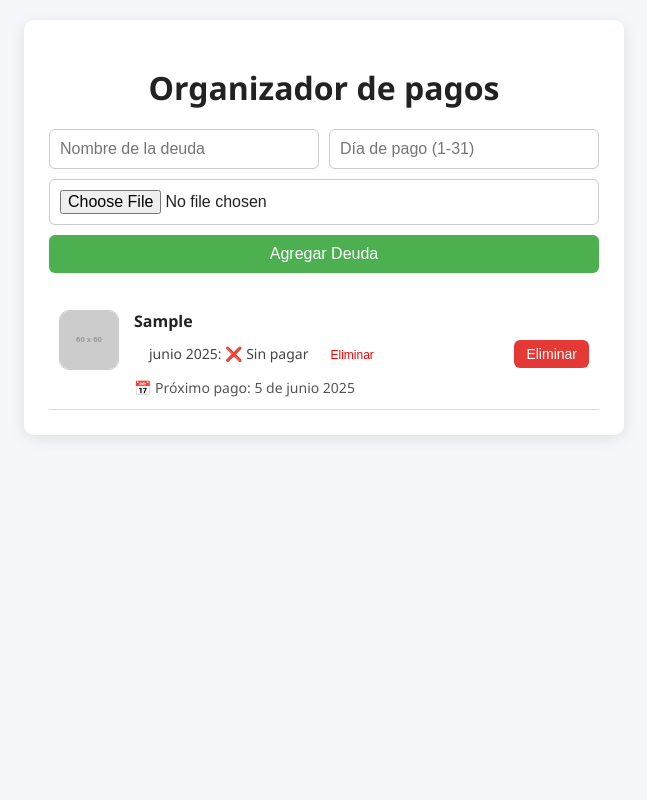
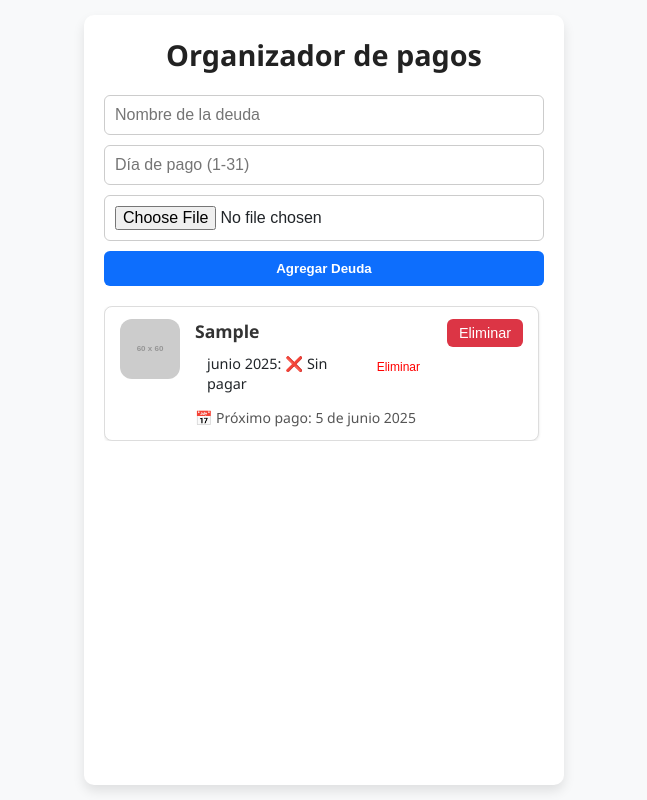
Before and after one commit to MCPOLLITOO/ChickPay, a plain HTML site: page index.html in a window 1280 px wide. Both pictures are taken after typing "Sample", "5" into the empty fields and a click on the button "Agregar Deuda". Shown: the whole page, without its empty margins (316-963 px from the left). Drawn offline with Linux system fonts and the light colour scheme; placeholder pictures from the web are drawn by us.

Commit message:
Update styles.css

```diff
--- a/styles.css
+++ b/styles.css
@@ -1,110 +1,196 @@
+/* Reset básico */
 * {
+  margin: 0;
+  padding: 0;
   box-sizing: border-box;
 }
 
 body {
   font-family: 'Segoe UI', Tahoma, Geneva, Verdana, sans-serif;
-  background-color: #f5f7fa;
-  margin: 0;
-  padding: 20px;
-  color: #222;
+  background: #f8f9fa;
+  color: #212529;
+  line-height: 1.4;
+  min-height: 100vh;
+  display: flex;
+  justify-content: center;
+  padding: 15px;
 }
 
 .container {
-  max-width: 600px;
-  margin: auto;
   background: white;
-  padding: 25px;
+  max-width: 480px;
+  width: 100%;
   border-radius: 10px;
-  box-shadow: 0 3px 15px rgba(0,0,0,0.1);
+  box-shadow: 0 6px 12px rgba(0,0,0,0.1);
+  padding: 20px;
+  display: flex;
+  flex-direction: column;
 }
 
-h1 {
+/* Header centrado */
+header {
   text-align: center;
   margin-bottom: 20px;
 }
 
-form {
-  display: flex;
-  flex-wrap: wrap;
-  gap: 10px;
-  margin-bottom: 25px;
+header h1 {
+  font-size: 1.8rem;
+  font-weight: 700;
+  color: #222;
 }
 
-form input[type="text"],
-form input[type="number"],
-form input[type="file"] {
-  flex: 1 1 150px;
-  padding: 10px;
-  border: 1.5px solid #ccc;
-  border-radius: 6px;
-  font-size: 16px;
+form#debtForm {
+  display: flex;
+  flex-direction: column;
+  gap: 10px;
+  margin-bottom: 20px;
 }
 
-form button {
-  background-color: #4caf50;
+form#debtForm input[type="text"],
+form#debtForm input[type="number"],
+form#debtForm input[type="file"] {
+  padding: 10px;
+  font-size: 1rem;
+  border: 1px solid #ccc;
+  border-radius: 6px;
+  width: 100%;
+}
+
+form#debtForm button[type="submit"] {
+  background-color: #0d6efd; /* azul */
+  color: white;
+  font-weight: 600;
+  padding: 10px;
   border: none;
-  padding: 10px 25px;
-  color: white;
-  font-size: 16px;
   border-radius: 6px;
   cursor: pointer;
   transition: background-color 0.3s ease;
-  flex: 1 1 100%;
 }
 
-form button:hover {
-  background-color: #45a049;
+form#debtForm button[type="submit"]:hover {
+  background-color: #084cd3;
 }
 
-#debtList .debt {
+#debtList {
+  display: flex;
+  flex-direction: column;
+  gap: 18px;
+  max-height: 60vh;
+  overflow-y: auto;
+  padding-right: 5px;
+}
+
+/* Cada deuda */
+.debt {
   display: flex;
   align-items: flex-start;
   gap: 15px;
-  padding: 12px 10px;
-  border-bottom: 1px solid #ddd;
+  border: 1px solid #ddd;
+  border-radius: 8px;
+  padding: 12px 15px;
+  background: #fff;
+  box-shadow: 0 1px 3px rgb(0 0 0 / 0.1);
 }
 
-#debtList .debt img {
+.debt img {
   width: 60px;
   height: 60px;
+  border-radius: 12px;
   object-fit: cover;
-  border-radius: 10px;
-  border: 1px solid #ccc;
+  flex-shrink: 0;
 }
 
 .debt-info {
   flex: 1;
 }
 
+.debt-info strong {
+  font-size: 1.1rem;
+  display: block;
+  margin-bottom: 6px;
+  color: #333;
+}
+
 .debt-info ul {
   list-style: none;
-  padding-left: 15px;
-  margin: 6px 0;
-  color: #444;
-  font-size: 14px;
+  font-size: 0.9rem;
+  max-height: 120px;
+  overflow-y: auto;
+  margin-bottom: 6px;
+  padding-left: 12px;
+}
+
+.debt-info ul li {
+  margin-bottom: 4px;
+  cursor: pointer;
+  user-select: none;
+  display: flex;
+  justify-content: space-between;
+  align-items: center;
 }
 
 .debt-info ul li:hover {
-  background-color: #e0f2f1;
+  background-color: #f0f0f0;
+  border-radius: 4px;
+}
+
+.debt-info ul li .remove-history {
+  color: #d9534f;
+  font-size: 0.8rem;
+  cursor: pointer;
+  padding-left: 8px;
+  user-select: none;
 }
 
 .debt-info p {
-  margin: 6px 0 0 0;
+  font-size: 0.9rem;
+  color: #555;
 }
 
 .debt button {
-  background: #e53935;
+  background-color: #dc3545; /* rojo */
   border: none;
   color: white;
   padding: 6px 12px;
-  font-size: 14px;
   border-radius: 6px;
   cursor: pointer;
-  align-self: center;
+  font-size: 0.9rem;
+  align-self: start;
   transition: background-color 0.3s ease;
 }
 
 .debt button:hover {
-  background: #b71c1c;
+  background-color: #b02a37;
 }
+
+/* Scroll personalizado */
+#debtList::-webkit-scrollbar,
+.debt-info ul::-webkit-scrollbar {
+  width: 6px;
+}
+
+#debtList::-webkit-scrollbar-thumb,
+.debt-info ul::-webkit-scrollbar-thumb {
+  background-color: rgba(0,0,0,0.1);
+  border-radius: 3px;
+}
+
+/* Responsive */
+@media (max-width: 480px) {
+  .container {
+    padding: 15px;
+  }
+
+  header h1 {
+    font-size: 1.5rem;
+  }
+
+  .debt img {
+    width: 50px;
+    height: 50px;
+  }
+
+  form#debtForm button[type="submit"] {
+    font-size: 0.9rem;
+  }
+}
```
